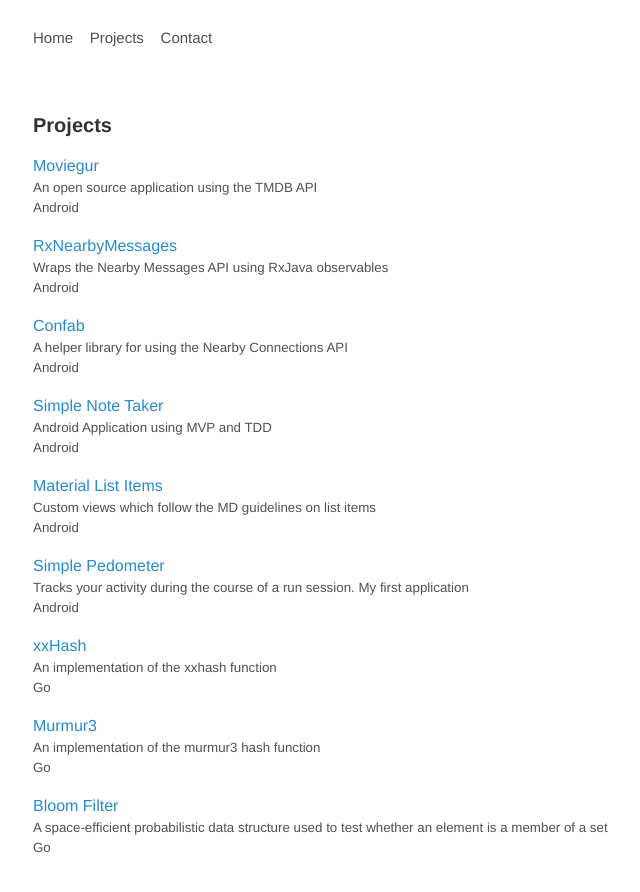
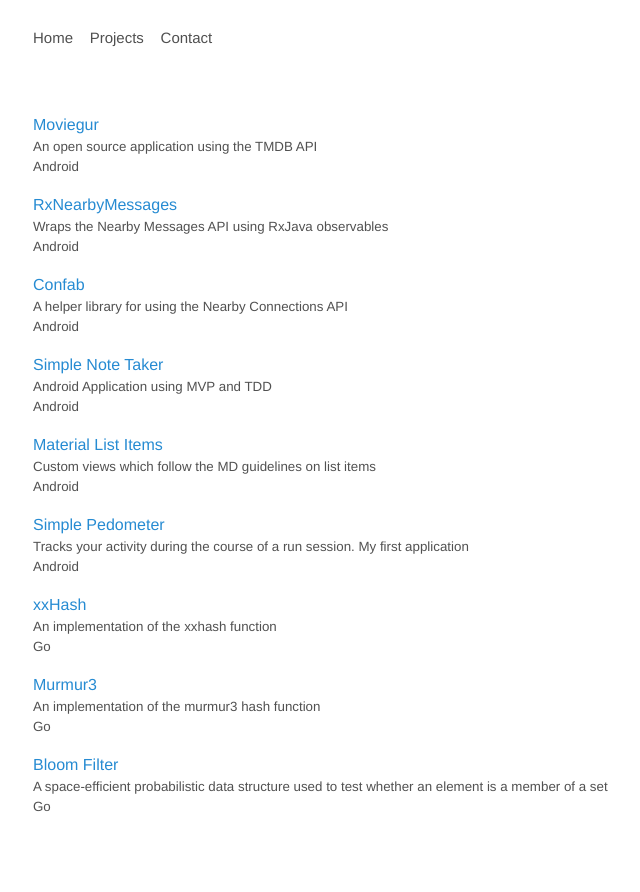
Before and after one commit to asadmshah/asadmshah.github.io, a Jekyll site: the page built from projects.html, in a window 1280 px wide. Shown: the top 892 px of the page, without its empty margins (303-943 px from the left). Built offline with Jekyll 4.4.1, drawn with Linux system fonts in a browser that asks for light colours.

Commit message:
Remove header text from pages

```diff
--- a/contact.html
+++ b/contact.html
@@ -2,8 +2,6 @@
 layout: default
 title: Contact
 ---
-
-<h3>Contact</h3>
 
 {% for contact in site.data.contact %}
 <div class="list-item">
--- a/index.html
+++ b/index.html
@@ -13,5 +12,5 @@
 </div>
 {% endfor %}
 {% else %}
-<p>.</p>
+<span>.</span>
 {% endif %}
--- a/projects.html
+++ b/projects.html
@@ -2,8 +2,6 @@
 layout: default
 title: Projects
 ---
-
-<h3>Projects</h3>
 
 {% for project in site.data.projects %}
 <div class="list-item">
```
Also changed, not shown: other parts of index.html (+0 -1 lines).
